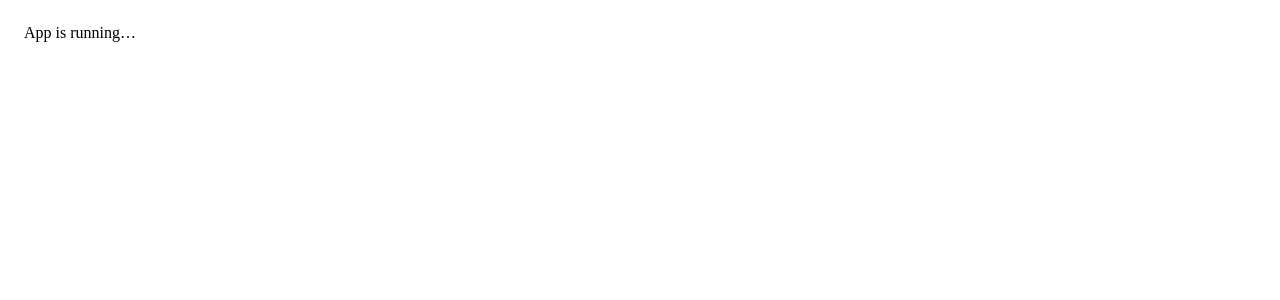
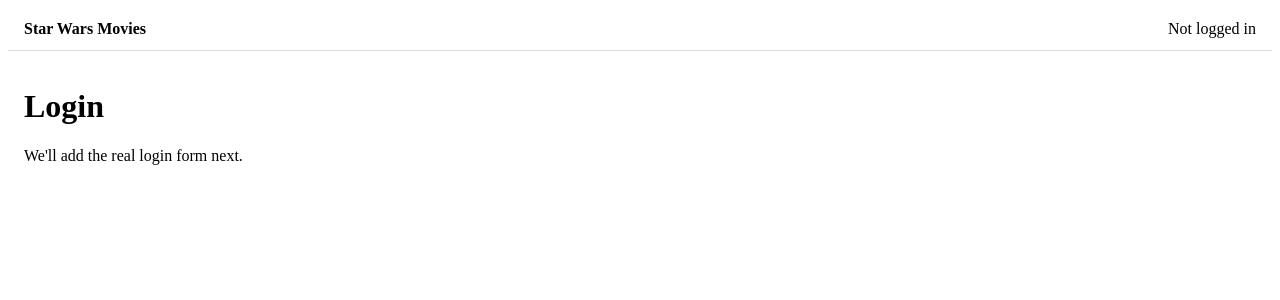
Before and after one commit to Giwastech1/starwars-movies, a React (Vite) app: page /login in a window 1280 px wide. Shown: the top 300 px of the page. Built offline with nearby package versions, Linux system fonts and the light colour scheme.

Commit message:
set up static pages and components

```diff
--- /dev/null
+++ b/src/components/NavBar.tsx
@@ -0,0 +1,15 @@
+import { useSelector } from 'react-redux'
+import type { RootState } from '../app/store'
+
+export default function Navbar() {
+  const user = useSelector((s: RootState) => s.auth.user)
+
+  return (
+    <nav style={{ padding: '12px 16px', borderBottom: '1px solid #ddd' }}>
+      <strong>Star Wars Movies</strong>
+      <span style={{ float: 'right' }}>
+        {user ? <>Logged in as <b>{user.username}</b></> : 'Not logged in'}
+      </span>
+    </nav>
+  )
+}
--- a/src/main.tsx
+++ b/src/main.tsx
@@ -3,18 +3,13 @@ import ReactDOM from 'react-dom/client'
 import { Provider } from 'react-redux'
 import { PersistGate } from 'redux-persist/integration/react'
 import { store, persistor } from './app/store'
-
-// Temporary placeholder until we add Router:
-// Render a simple “App is running” div so the build succeeds now.
-function Placeholder() {
-  return <div style={{ padding: 16 }}>App is running…</div>
-}
+import AppRouter from './routes/AppRouter'
 
 ReactDOM.createRoot(document.getElementById('root')!).render(
   <React.StrictMode>
     <Provider store={store}>
       <PersistGate loading={null} persistor={persistor}>
-        <Placeholder />
+        <AppRouter />
       </PersistGate>
     </Provider>
   </React.StrictMode>
--- /dev/null
+++ b/src/pages/Login.tsx
@@ -0,0 +1,8 @@
+export default function Login() {
+    return (
+        <main style={{ padding: 16 }}>
+            <h1>Login</h1>
+            <p>We'll add the real login form next.</p>
+        </main>
+    );
+  }
--- /dev/null
+++ b/src/pages/Movies.tsx
@@ -0,0 +1,8 @@
+export default function Movies() {
+    return (
+        <main style={{ padding: 16 }}>
+            <h1>Movies (Protected)</h1>
+            <p>We'll add the real grid and API fetch soon.</p>
+        </main>
+    );
+  }
--- /dev/null
+++ b/src/routes/AppRouter.tsx
@@ -0,0 +1,21 @@
+import { BrowserRouter, Routes, Route, Navigate } from 'react-router-dom'
+import Navbar from '../components/NavBar'
+import ProtectedRoute from '../components/ProtectedRoute'
+import Login from '../pages/Login'
+import Movies from '../pages/Movies'
+
+export default function AppRouter() {
+    return (
+        <BrowserRouter>
+            <Navbar />
+            <Routes>
+                <Route path="/" element={<Navigate to="/movies" replace />} />
+                <Route element={<ProtectedRoute />}>
+                    <Route path="/movies" element={<Movies />} />
+                </Route>
+                <Route path="/login" element={<Login />} />
+                <Route path="*" element={<Navigate to="/movies" replace />} />
+            </Routes>
+        </BrowserRouter>
+    );
+}
```
